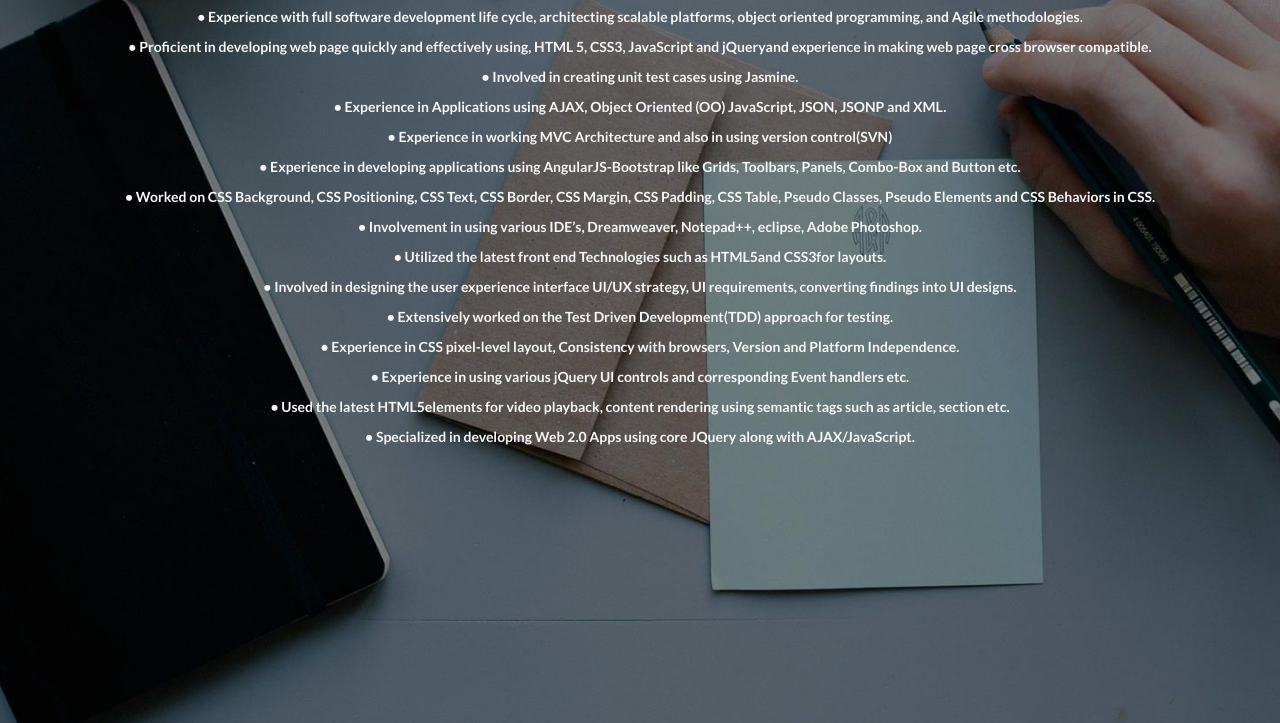
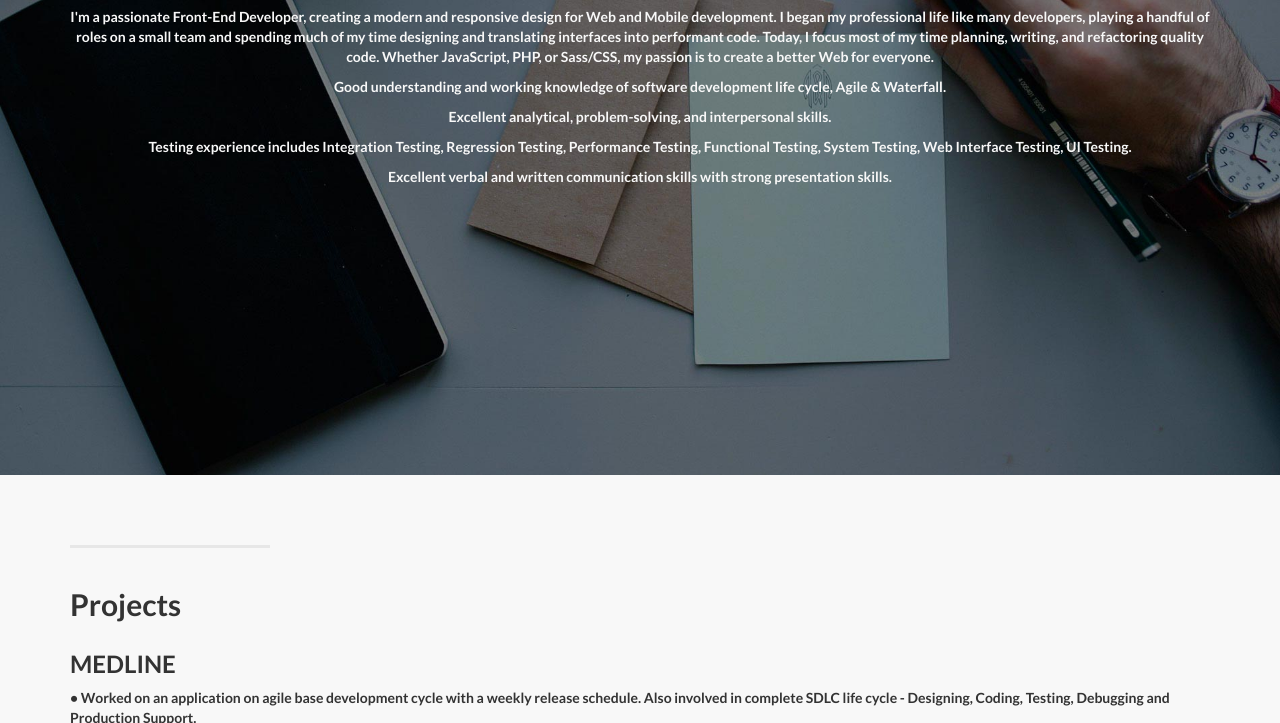
Before and after one commit to svenkat5335/Saitej, a plain HTML site: page index.html in a window 1280 px wide. Shown: the part 377-1100 px from the top of the page. Drawn offline with Linux system fonts and the light colour scheme.

Commit message:
Update index.html

```diff
--- a/index.html
+++ b/index.html
@@ -74,22 +74,14 @@
                 <div class="col-lg-12">
                     <div class="intro-message">
                         <h3>About Myself</h3>
-                        <p>•	Around 8 years of experience in the Web Applications Development using HTML 4/5,CSS (2/3), XHTML, JavaScript, JQuery, AngularJS, ReactJS, Node.JS, Backbone.JS, AJAX, XML and JSON.</p>
-<p>•	Experience with full software development life cycle, architecting scalable platforms, object oriented programming, and Agile methodologies.</p>
-<p>•	Proficient in developing web page quickly and effectively using, HTML 5, CSS3, JavaScript and jQueryand experience in making web page cross browser compatible.</p>
-<p>•	Involved in creating unit test cases using Jasmine.</p>
-<p>•	Experience in Applications using AJAX, Object Oriented (OO) JavaScript, JSON, JSONP and XML.</p>
-<p>•	Experience in working MVC Architecture and also in using version control(SVN)</p>
-<p>•	Experience in developing applications using AngularJS-Bootstrap like Grids, Toolbars, Panels, Combo-Box and Button etc.</p>
-<p>•	Worked on CSS Background, CSS Positioning, CSS Text, CSS Border, CSS Margin, CSS Padding, CSS Table, Pseudo Classes, Pseudo Elements and CSS Behaviors in CSS.</p>
-<p>•	Involvement in using various IDE’s, Dreamweaver, Notepad++, eclipse, Adobe Photoshop.</p>
-<p>•	Utilized the latest front end Technologies such as HTML5and CSS3for layouts.</p>
-<p>•	Involved in designing the user experience interface UI/UX strategy, UI requirements, converting findings into UI designs.</p>
-<p>•	Extensively worked on the Test Driven Development(TDD) approach for testing.</p>
-<p>•	Experience in CSS pixel-level layout, Consistency with browsers, Version and Platform Independence.</p>
-<p>•	Experience in using various jQuery UI controls and corresponding Event handlers etc.</p>
-<p>•	Used the latest HTML5elements for video playback, content rendering using semantic tags such as article, section etc.</p>
-<p>•	Specialized in developing Web 2.0 Apps using core JQuery along with AJAX/JavaScript.</p>
+                        <p>	Around 8 years of experience in the Web Applications Development using HTML 4/5,CSS (2/3), XHTML, JavaScript, JQuery, AngularJS, ReactJS, Node.JS, Backbone.JS, AJAX, XML and JSON.</p>
+<p>I'm a passionate Front-End Developer, creating a modern and responsive design for Web and Mobile development. I began my professional life like many developers, playing a handful of roles on a small team and spending much of my time designing and translating interfaces into performant code. Today, I focus most of my time planning, writing, and refactoring quality code. Whether JavaScript, PHP, or Sass/CSS, my passion is to create a better Web for everyone. </p>
+
+
+<p>Good understanding and working knowledge of software development life cycle, Agile & Waterfall.</p>
+<p>Excellent analytical, problem-solving, and interpersonal skills.</p>
+<p>Testing experience includes Integration Testing, Regression Testing, Performance Testing, Functional Testing, System Testing, Web Interface Testing, UI Testing.</p>
+<p>Excellent verbal and written communication skills with strong presentation skills.</p>
 
 
                         </ul>
```
